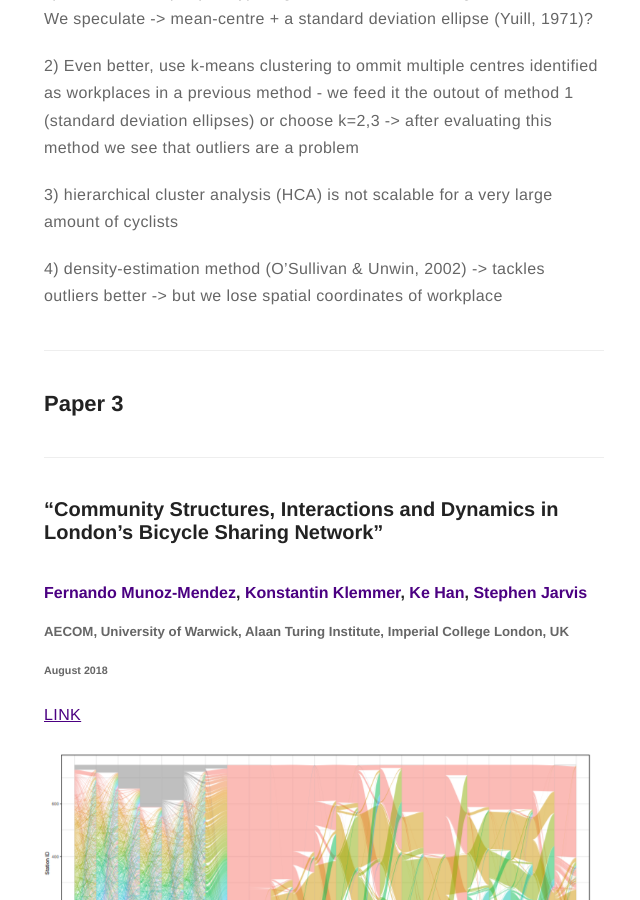
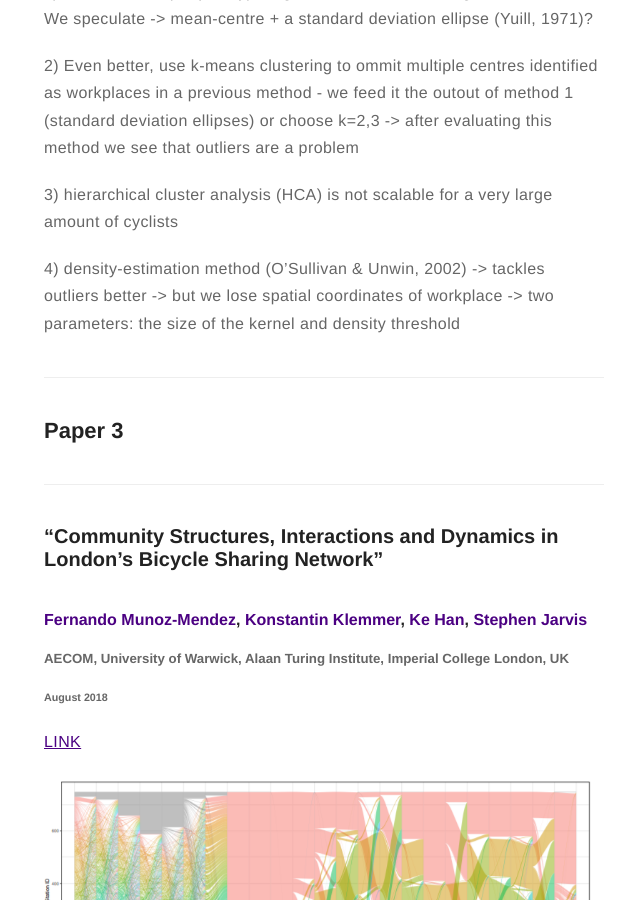
Before and after one commit to dljubenk/dljubenk.github.io, a Jekyll site: the page built from _posts/2019-02-06-literature-study.markdown, in a window 1280 px wide and 900 px high, scrolled down 5963 px. Shown: the whole window, without its empty margins (316-956 px from the left). Built offline with Jekyll 4.4.1, drawn with Linux system fonts in a browser that asks for light colours; emoji names are drawn with the system emoji font; comment, search, counter and statistics services are not loaded.

Commit message:
Update 2019-02-06-literature-study.markdown

```diff
--- a/_posts/2019-02-06-literature-study.markdown
+++ b/_posts/2019-02-06-literature-study.markdown
@@ -157,6 +157,7 @@ How to derive workplace centres for each cyclist?
 3) hierarchical cluster analysis (HCA) is not scalable for a very large amount of cyclists
 
 4) density-estimation method (O’Sullivan & Unwin, 2002) -> tackles outliers better -> but we lose spatial coordinates of workplace
+-> two parameters: the size of the kernel and density threshold
 
 
 
```
